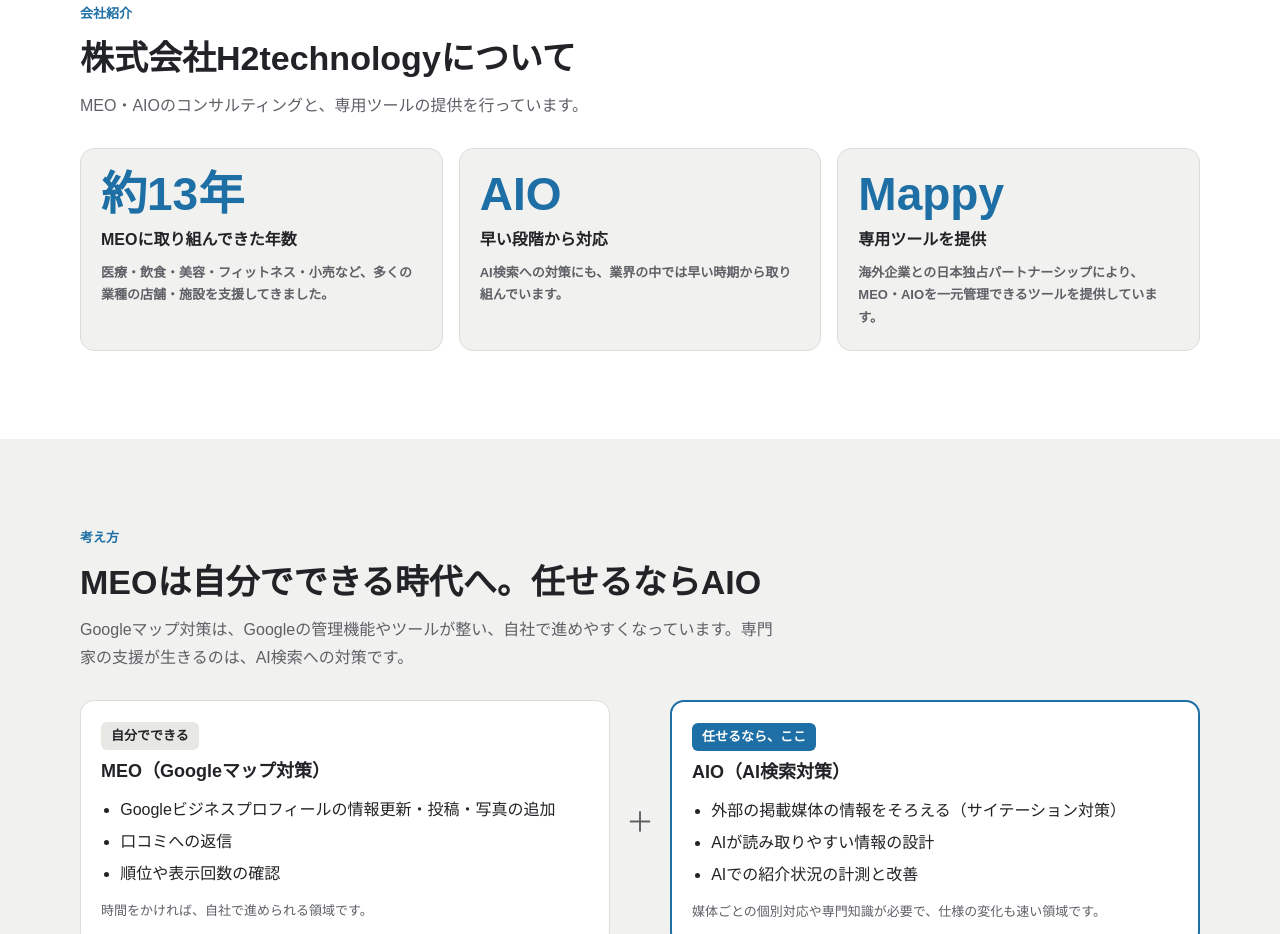
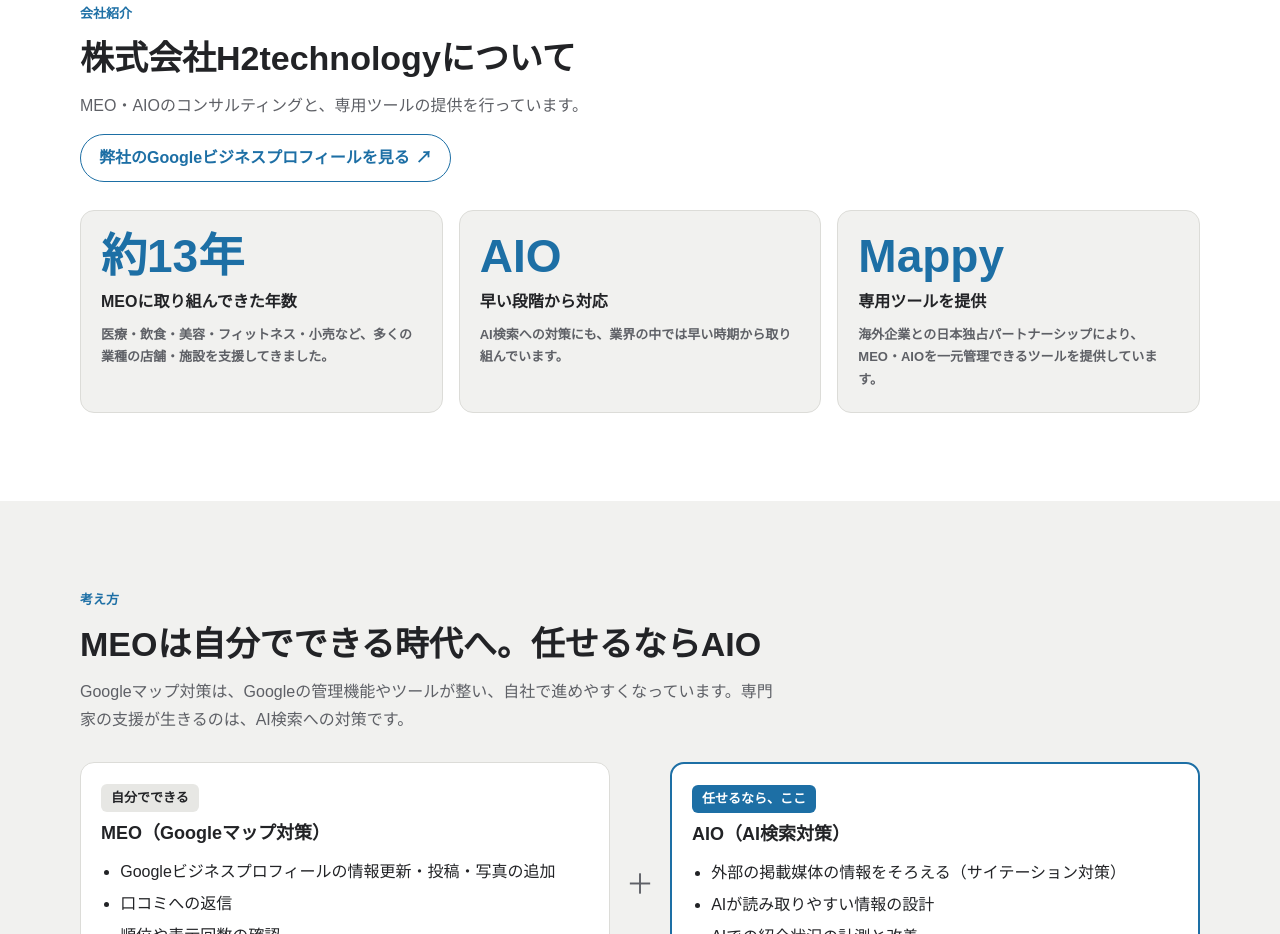
Before and after one commit to nanbara-cloud/meo-aio-proposal, a plain HTML site: page AIO.html in a window 1280 px wide. Shown: the part 788-1722 px from the top of the page. Drawn offline with Linux system fonts and the light colour scheme.

Commit message:
会社紹介にGBPへのリンクを追加
Co-Authored-By: Claude Opus 5.5 <noreply@anthropic.com>
Claude-Session: https://claude.ai/code/session_01SW7zaY3qfjae8UtGmiqyB8

```diff
--- a/AIO.html
+++ b/AIO.html
@@ -152,6 +152,7 @@ details .scroll{padding:0 12px 14px}
 .item{display:grid;gap:8px}
 .item .p{font-weight:700;font-size:18px;border-top:1px dashed var(--line);padding-top:8px}
 .item .p small{font-size:13px;color:var(--sub);font-weight:400;margin-left:8px}
+.gbp{display:inline-flex;align-items:center;gap:6px;margin-top:14px;color:var(--ac);font-weight:700;text-decoration:none;border:1px solid var(--ac);border-radius:999px;padding:9px 18px;min-height:44px}.gbp::after{content:"↗"}.gbp:hover,.gbp:focus-visible{background:var(--acbg);outline:none}
 footer{background:var(--band);color:#c4c6ca;padding:40px max(5vw,18px);font-size:14px}
 footer b{color:#fff}
 .fade{opacity:0;transform:translateY(22px);transition:opacity .8s ease,transform .8s ease}
@@ -191,6 +192,7 @@ footer b{color:#fff}
   <span class="lab">会社紹介</span>
   <h2>株式会社H2technologyについて</h2>
   <p class="lead">MEO・AIOのコンサルティングと、専用ツールの提供を行っています。</p>
+  <a class="gbp" href="https://www.google.com/search?q=H2technology&amp;oq=H2technology&amp;aqs=chrome.0.69i59j69i61l2.5244j0j7&amp;sourceid=chrome&amp;ie=UTF-8" target="_blank" rel="noopener">弊社のGoogleビジネスプロフィールを見る</a>
   <div class="grid g3">
     <div class="card stat"><b>約13年</b><p>MEOに取り組んできた年数</p><p class="small">医療・飲食・美容・フィットネス・小売など、多くの業種の店舗・施設を支援してきました。</p></div>
     <div class="card stat"><b>AIO</b><p>早い段階から対応</p><p class="small">AI検索への対策にも、業界の中では早い時期から取り組んでいます。</p></div>
```
